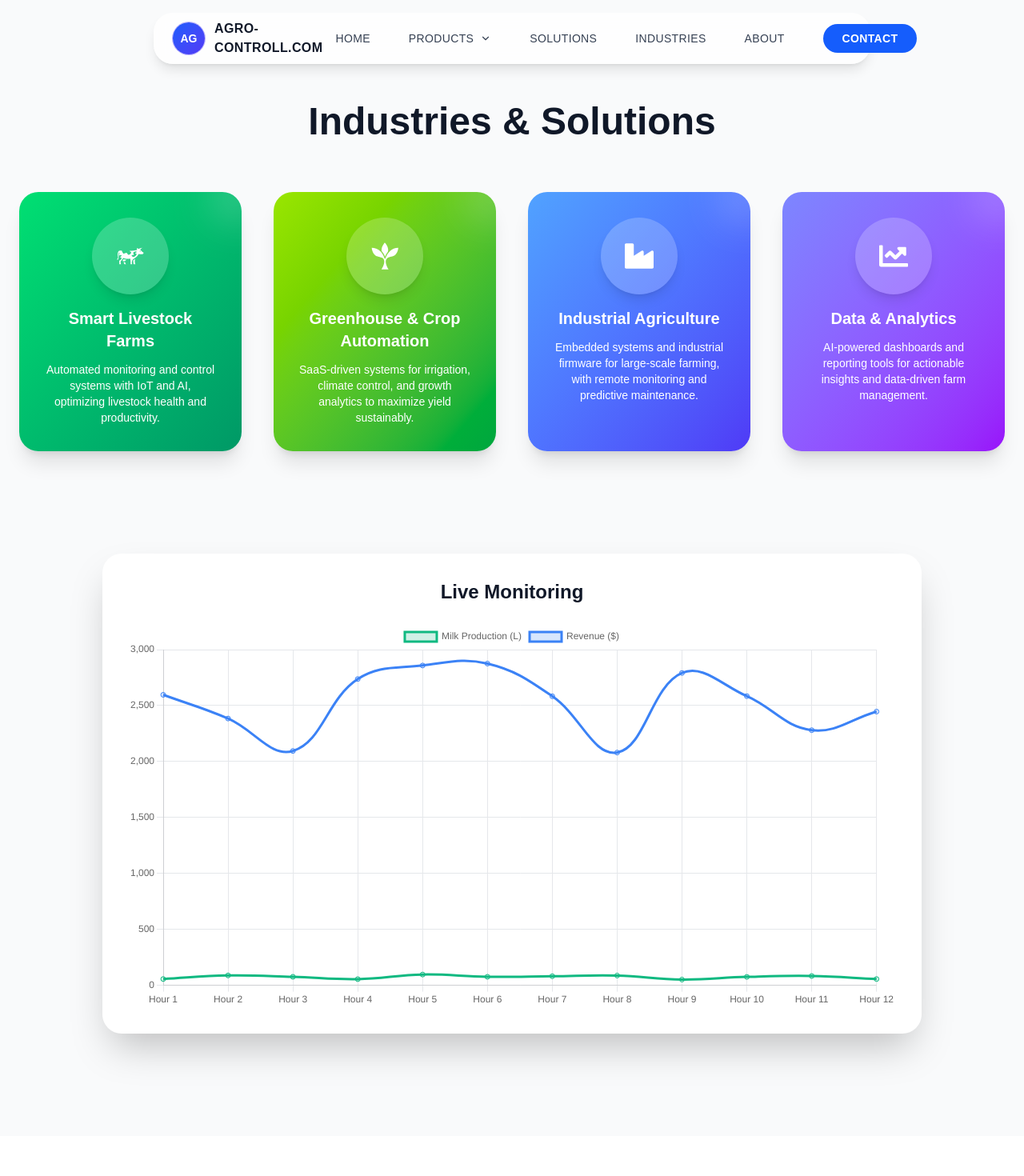
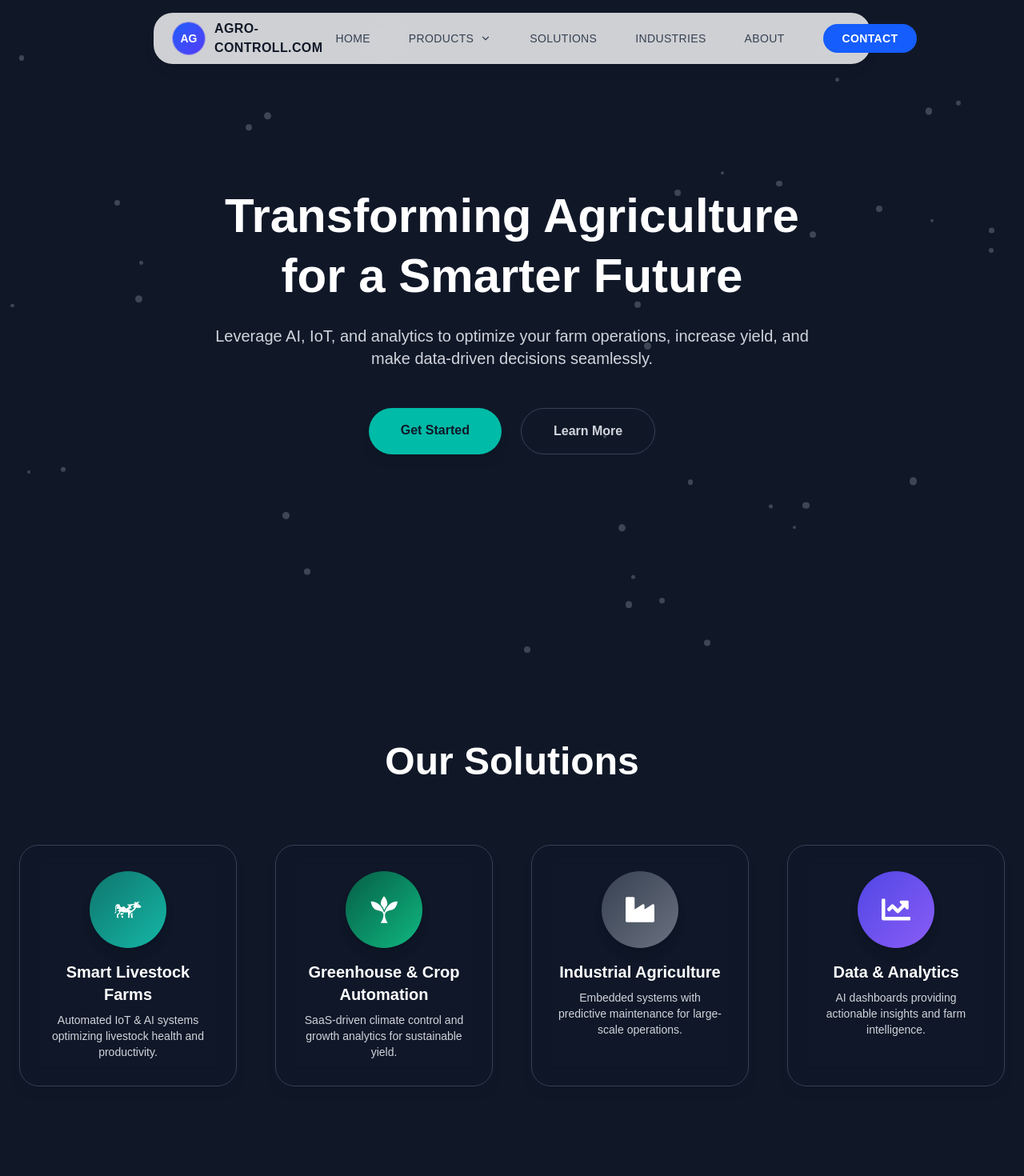
Before and after one commit to Bm8725/agrocontroll.com, a Next.js app: page /industries in a window 1280 px wide. Shown: the top 1470 px of the page at 80% size. Built offline with nearby package versions, Linux system fonts and the light colour scheme.

Commit message:
Update : page +

```diff
--- a/src/app/industries/page.js
+++ b/src/app/industries/page.js
@@ -1,184 +1,114 @@
 "use client";
 
-import { useEffect, useState } from "react";
 import { motion } from "framer-motion";
-import { Line } from "react-chartjs-2";
-import {
-  Chart as ChartJS,
-  CategoryScale,
-  LinearScale,
-  PointElement,
-  LineElement,
-  Tooltip,
-  Legend,
-} from "chart.js";
 import { FaIndustry, FaChartLine } from "react-icons/fa";
 import { GiCow, GiSprout } from "react-icons/gi";
+import { useEffect, useState } from "react";
 
-ChartJS.register(CategoryScale, LinearScale, PointElement, LineElement, Tooltip, Legend);
+const iconMap = { GiCow, GiSprout, FaIndustry, FaChartLine };
 
-// Helper functions for chart data
-const generateMilkData = () => Array.from({ length: 12 }, () => Math.floor(Math.random() * 50 + 50));
-const generateRevenueData = () => Array.from({ length: 12 }, () => Math.floor(Math.random() * 1000 + 2000));
-
-// Icon map for dynamic rendering
-const iconMap = {
-  GiCow: GiCow,
-  GiSprout: GiSprout,
-  FaIndustry: FaIndustry,
-  FaChartLine: FaChartLine,
-};
-
-// Industry data
 const industries = [
-  {
-    title: "Smart Livestock Farms",
-    desc: "Automated monitoring and control systems with IoT and AI, optimizing livestock health and productivity.",
-    icon: "GiCow",
-    gradient: "from-green-400 to-emerald-600",
-  },
-  {
-    title: "Greenhouse & Crop Automation",
-    desc: "SaaS-driven systems for irrigation, climate control, and growth analytics to maximize yield sustainably.",
-    icon: "GiSprout",
-    gradient: "from-lime-400 to-green-600",
-  },
-  {
-    title: "Industrial Agriculture",
-    desc: "Embedded systems and industrial firmware for large-scale farming, with remote monitoring and predictive maintenance.",
-    icon: "FaIndustry",
-    gradient: "from-blue-400 to-indigo-600",
-  },
-  {
-    title: "Data & Analytics",
-    desc: "AI-powered dashboards and reporting tools for actionable insights and data-driven farm management.",
-    icon: "FaChartLine",
-    gradient: "from-indigo-400 to-purple-600",
-  },
+  { title: "Smart Livestock Farms", desc: "Automated IoT & AI systems optimizing livestock health and productivity.", icon: "GiCow", color: "from-[#0F766E] to-[#14B8A6]" },
+  { title: "Greenhouse & Crop Automation", desc: "SaaS-driven climate control and growth analytics for sustainable yield.", icon: "GiSprout", color: "from-[#065F46] to-[#10B981]" },
+  { title: "Industrial Agriculture", desc: "Embedded systems with predictive maintenance for large-scale operations.", icon: "FaIndustry", color: "from-[#374151] to-[#6B7280]" },
+  { title: "Data & Analytics", desc: "AI dashboards providing actionable insights and farm intelligence.", icon: "FaChartLine", color: "from-[#4F46E5] to-[#8B5CF6]" },
 ];
 
-export default function Industries() {
-  const [chartData, setChartData] = useState({
-    labels: Array.from({ length: 12 }, (_, i) => `Hour ${i + 1}`),
-    datasets: [
-      {
-        label: "Milk Production (L)",
-        data: generateMilkData(),
-        borderColor: "#10B981",
-        backgroundColor: "rgba(16, 185, 129, 0.2)",
-        tension: 0.4,
-        pointRadius: 3,
-        pointHoverRadius: 6,
-      },
-      {
-        label: "Revenue ($)",
-        data: generateRevenueData(),
-        borderColor: "#3B82F6",
-        backgroundColor: "rgba(59, 130, 246, 0.2)",
-        tension: 0.4,
-        pointRadius: 3,
-        pointHoverRadius: 6,
-      },
-    ],
-  });
+function Particle({ x, y, size, color, delay }) {
+  return (
+    <motion.div
+      initial={{ y }}
+      animate={{ y: [y, y + 20, y] }}
+      transition={{ repeat: Infinity, duration: 4 + Math.random() * 3, delay }}
+      className={`absolute rounded-full ${color}`}
+      style={{ width: size, height: size, left: x }}
+    />
+  );
+}
 
-  // Chart live update
+export default function DarkLandingParticles() {
+  const [particles, setParticles] = useState([]);
+
   useEffect(() => {
-    const interval = setInterval(() => {
-      setChartData((prev) => ({
-        ...prev,
-        datasets: prev.datasets.map((dataset) => ({
-          ...dataset,
-          data: dataset.data
-            .slice(1)
-            .concat(
-              Math.floor(
-                Math.random() *
-                  (dataset.label.includes("Milk") ? 50 : 1000) +
-                  (dataset.label.includes("Milk") ? 50 : 2000)
-              )
-            ),
-        })),
+    const temp = Array.from({ length: 40 }).map(() => ({
+      x: Math.random() * window.innerWidth,
+      y: Math.random() * window.innerHeight,
+      size: Math.random() * 6 + 4,
+      color: "bg-white/20",
+      delay: Math.random() * 5,
     }));
-    }, 3000);
-    return () => clearInterval(interval);
+    setParticles(temp);
   }, []);
 
   return (
-    <section className="relative py-32 px-6 bg-gray-50 overflow-hidden">
-      {/* Background shapes */}
-      <div className="absolute top-0 left-0 w-full h-64 bg-gradient-to-b from-indigo-900 to-transparent pointer-events-none -z-10" />
-      <div className="absolute -top-24 -left-24 w-96 h-96 rounded-full bg-gradient-to-tr from-green-400 to-emerald-600 opacity-30 blur-3xl pointer-events-none -z-20" />
-      <div className="absolute -bottom-24 -right-24 w-96 h-96 rounded-full bg-gradient-to-tr from-indigo-400 to-purple-600 opacity-30 blur-3xl pointer-events-none -z-20" />
+    <div className="w-full bg-gray-900 text-white overflow-x-hidden relative min-h-screen">
+      {/* Animated particles */}
+      {particles.map((p, i) => (
+        <Particle key={i} {...p} />
+      ))}
 
-      {/* Section title */}
-      <motion.h2
-        initial={{ opacity: 0, y: 20 }}
-        whileInView={{ opacity: 1, y: 0 }}
-        transition={{ duration: 0.8 }}
-        className="text-4xl md:text-5xl font-bold text-center text-gray-900 mb-16"
-      >
-        Industries & Solutions
+      {/* Gradient background blobs */}
+      <div className="absolute top-0 left-0 w-full h-full -z-10">
+        <div className="absolute w-[1200px] h-[600px] rounded-full bg-gradient-to-tr from-blue-500 via-purple-500 to-indigo-500 opacity-20 blur-3xl animate-pulse-slow -top-40 -left-64"></div>
+        <div className="absolute w-[800px] h-[800px] rounded-full bg-gradient-to-br from-teal-500 via-green-500 to-lime-400 opacity-15 blur-3xl animate-pulse-slow -bottom-64 -right-64"></div>
+      </div>
+
+      {/* Hero Section */}
+      <section className="relative min-h-screen flex flex-col justify-center items-center text-center px-6">
+        <motion.h1 initial={{ opacity: 0, y: 20 }} whileInView={{ opacity: 1, y: 0 }} transition={{ duration: 0.8 }} className="text-5xl md:text-6xl font-extrabold mb-6 leading-tight">
+          Transforming Agriculture<br/>for a Smarter Future
+        </motion.h1>
+        <motion.p initial={{ opacity: 0, y: 20 }} whileInView={{ opacity: 1, y: 0 }} transition={{ delay: 0.2, duration: 0.8 }} className="max-w-3xl text-gray-300 text-lg md:text-xl mb-12">
+          Leverage AI, IoT, and analytics to optimize your farm operations, increase yield, and make data-driven decisions seamlessly.
+        </motion.p>
+        <motion.div initial={{ opacity: 0, y: 20 }} whileInView={{ opacity: 1, y: 0 }} transition={{ delay: 0.4, duration: 0.8 }} className="flex flex-col sm:flex-row gap-6 justify-center">
+          <a href="#industries" className="px-10 py-4 rounded-full bg-teal-500 text-gray-900 font-semibold hover:bg-teal-400 shadow-lg transition-all duration-300">
+            Get Started
+          </a>
+          <a href="#learn-more" className="px-10 py-4 rounded-full border border-gray-700 text-gray-300 font-semibold hover:bg-gray-700 transition-all duration-300">
+            Learn More
+          </a>
+        </motion.div>
+      </section>
+
+      {/* Industries Section */}
+      <section id="industries" className="py-32 px-6">
+        <motion.h2 initial={{ opacity: 0, y: 20 }} whileInView={{ opacity: 1, y: 0 }} transition={{ duration: 0.8 }} className="text-4xl md:text-5xl font-bold text-center mb-20">
+          Our Solutions
         </motion.h2>
-
-      {/* Industry cards with dynamic gradient */}
-      <div className="grid grid-cols-1 sm:grid-cols-2 md:grid-cols-2 lg:grid-cols-4 gap-10 max-w-7xl mx-auto">
+        <div className="max-w-7xl mx-auto grid grid-cols-1 sm:grid-cols-2 lg:grid-cols-4 gap-12">
           {industries.map((item, idx) => {
-          const IconComponent = iconMap[item.icon];
+            const Icon = iconMap[item.icon];
             return (
-            <motion.div
-              key={idx}
-              initial={{ y: 40, opacity: 0, scale: 0.95 }}
-              whileInView={{ y: 0, opacity: 1, scale: 1 }}
-              viewport={{ once: true }}
-              transition={{ delay: idx * 0.2, duration: 0.6 }}
-              className={`relative p-8 rounded-3xl shadow-xl bg-gradient-to-br ${item.gradient} text-white flex flex-col items-center text-center transition-all duration-500 hover:scale-105 hover:shadow-2xl`}
-            >
-              <div className="w-24 h-24 flex items-center justify-center rounded-full bg-white/20 shadow-lg mb-4">
-                <IconComponent size={36} />
+              <motion.div key={idx} initial={{ y: 40, opacity: 0, scale: 0.95 }} whileInView={{ y: 0, opacity: 1, scale: 1 }} viewport={{ once: true }} transition={{ delay: idx * 0.15, duration: 0.6 }} className="relative p-8 rounded-3xl bg-gray-900/40 backdrop-blur-md border border-gray-700 shadow-lg flex flex-col items-center text-center cursor-pointer hover:scale-105 hover:shadow-2xl transition-transform duration-500 group hover:shadow-teal-500/50">
+                <div className={`w-24 h-24 flex items-center justify-center rounded-full bg-gradient-to-br ${item.color} text-white mb-4 shadow-lg group-hover:scale-110 transition-transform duration-500`}>
+                  <Icon size={36} />
                 </div>
-              <h4 className="text-xl font-semibold mb-3">{item.title}</h4>
-              <p className="text-sm">{item.desc}</p>
-              <div className="absolute -top-6 -right-6 w-16 h-16 rounded-full bg-white/20 blur-xl pointer-events-none" />
+                <h4 className="text-xl font-bold mb-2 group-hover:text-teal-400 transition-colors duration-500">{item.title}</h4>
+                <p className="text-gray-300 text-sm">{item.desc}</p>
               </motion.div>
             );
           })}
         </div>
+      </section>
 
-      {/* Live Chart */}
-      <motion.div
-        initial={{ opacity: 0, y: 30 }}
-        whileInView={{ opacity: 1, y: 0 }}
-        transition={{ duration: 0.8 }}
-        className="mt-32 max-w-5xl mx-auto bg-white rounded-3xl shadow-2xl p-8"
-      >
-        <h3 className="text-2xl font-semibold mb-6 text-gray-900 text-center">Live Monitoring</h3>
-        <Line
-          data={chartData}
-          options={{
-            responsive: true,
-            plugins: {
-              legend: { position: "top" },
-              tooltip: { mode: "index", intersect: false },
-            },
-            interaction: {
-              mode: "nearest",
-              axis: "x",
-              intersect: false,
-            },
-            animation: { duration: 500, easing: "easeInOutQuad" },
-            scales: {
-              y: {
-                beginAtZero: true,
-                grid: { color: "#E5E7EB" },
-              },
-              x: {
-                grid: { color: "#E5E7EB" },
-              },
-            },
-          }}
-        />
+      {/* CTA Section */}
+      <section className="py-32 px-6 bg-gray-800 text-center">
+        <motion.h2 initial={{ opacity: 0, y: 20 }} whileInView={{ opacity: 1, y: 0 }} transition={{ duration: 0.8 }} className="text-4xl md:text-5xl font-bold mb-6">
+          Ready to Transform Your Farm?
+        </motion.h2>
+        <motion.p initial={{ opacity: 0, y: 20 }} whileInView={{ opacity: 1, y: 0 }} transition={{ delay: 0.2, duration: 0.8 }} className="text-gray-300 text-lg md:text-xl mb-10">
+          Join hundreds of farms improving productivity with smart solutions and real-time insights.
+        </motion.p>
+        <motion.div initial={{ opacity: 0, y: 20 }} whileInView={{ opacity: 1, y: 0 }} transition={{ delay: 0.4, duration: 0.8 }} className="flex flex-col sm:flex-row justify-center gap-6">
+          <a href="#get-started" className="px-10 py-4 rounded-full bg-teal-500 text-gray-900 font-semibold hover:bg-teal-400 transition-all duration-300 shadow-lg">
+            Get Started
+          </a>
+          <a href="#learn-more" className="px-10 py-4 rounded-full border border-gray-700 text-gray-300 font-semibold hover:bg-gray-700 transition-all duration-300">
+            Learn More
+          </a>
         </motion.div>
       </section>
+    </div>
   );
 }
```
Lines whose indentation alone changed are shown as unchanged.
